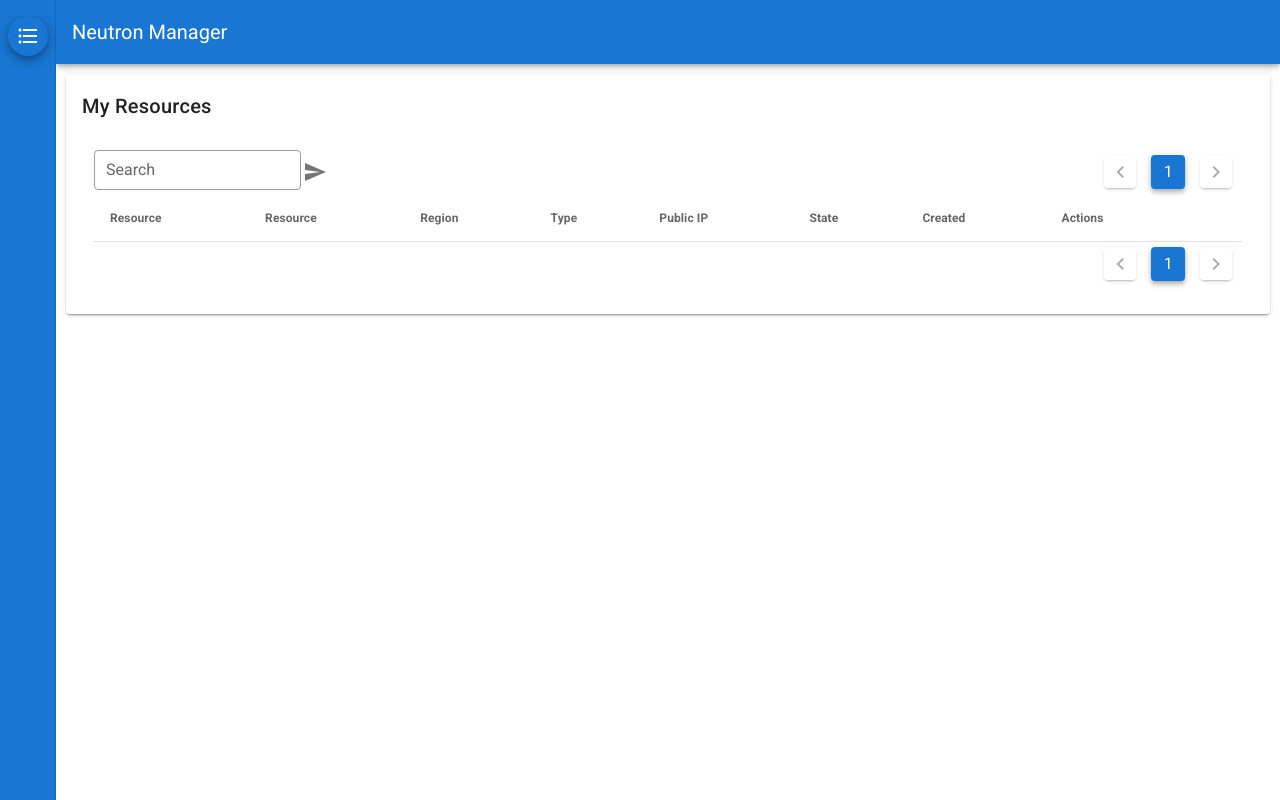
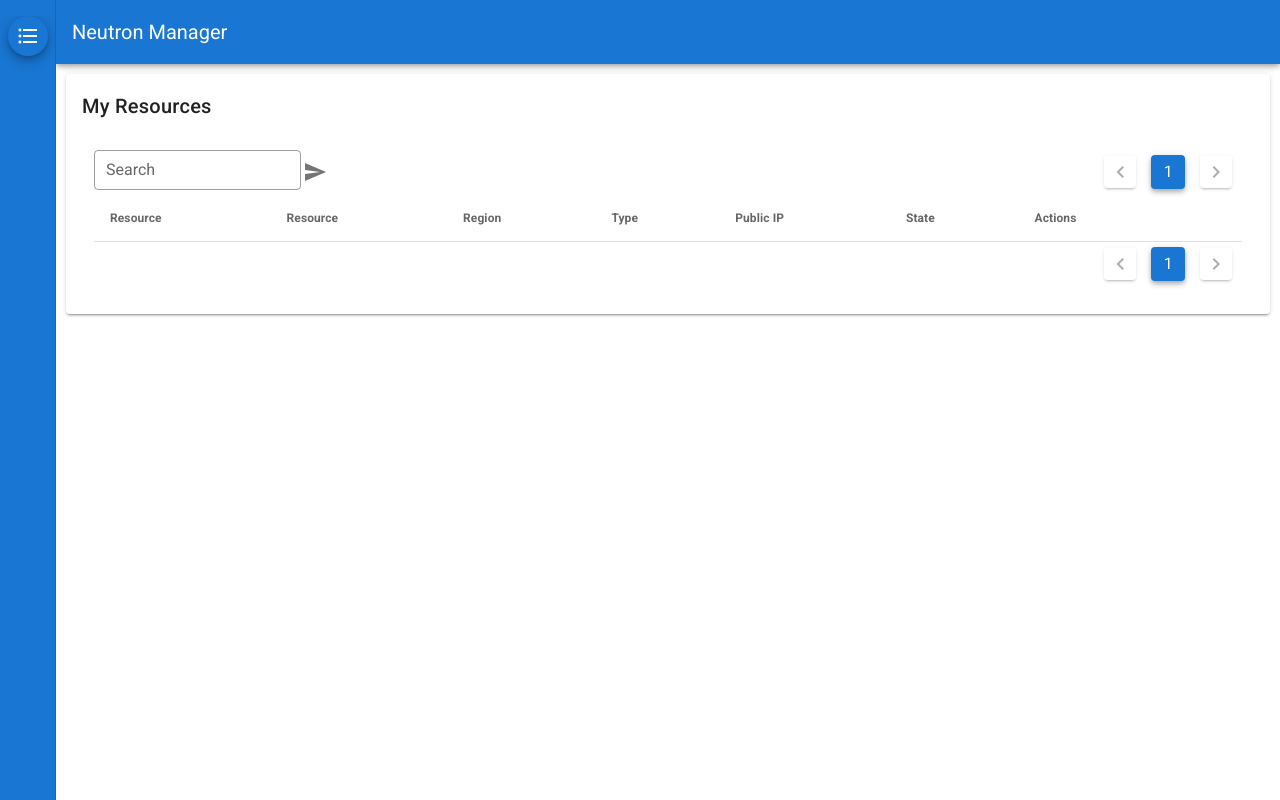
Before and after one commit to pizzapanther/neutron-manager, a Django app: page /resources/list/ in a window 1280 px wide. Run offline with Django 4.2, Linux system fonts and the light colour scheme; the visitor is signed in with stand-in values (Sample User, id 1); data that the repository does not hold is empty; some libraries are stand-ins or nearby versions.

Commit message:
remove created

```diff
--- a/nmanage/resources/templates/resources/list.html
+++ b/nmanage/resources/templates/resources/list.html
@@ -43,9 +43,6 @@
                 State
               </th>
               <th class="text-left">
-                Created
-              </th>
-              <th class="text-left">
                 Actions
               </th>
               <th></th>
@@ -62,7 +59,6 @@
               <td>{{ r.api_data.InstanceType|default:"---" }}</td>
               <td>{{ r.api_data.PublicIpAddress|default:"---" }}</td>
               <td>{{ r.api_data.State.Name|default:"---" }}</td>
-              <td>{{ r.created|naturaltime }}</td>
               <td class="select">
                 <v-select
                   outlined
```
